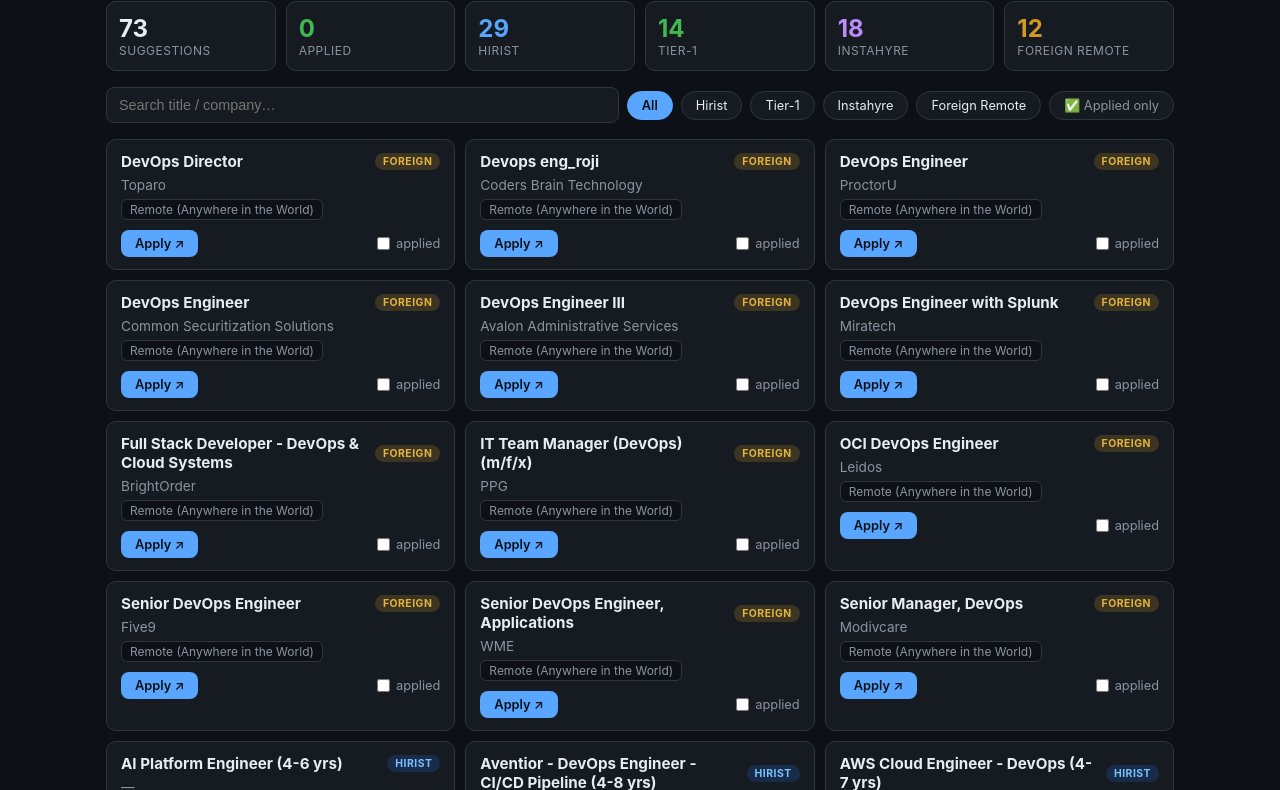
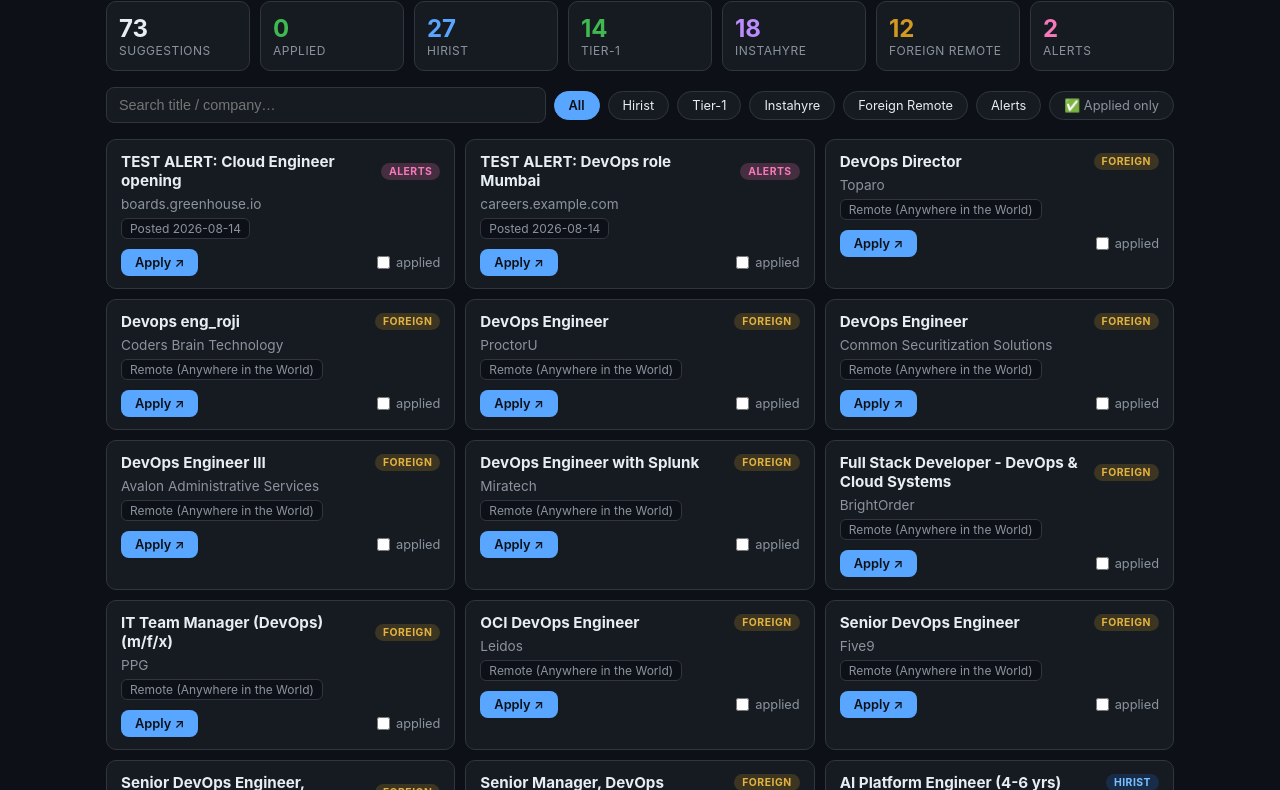
Before and after one commit to Coder-in-a-shell/job-dashboard, a plain HTML site: page index.html in a window 1280 px wide. Shown: the part 59-849 px from the top of the page. Drawn offline with Linux system fonts and the light colour scheme.

Commit message:
jobs: dashboard data 2026-08-15

```diff
--- a/data/jobs.json
+++ b/data/jobs.json
@@ -1,7 +1,31 @@
 {
- "updated_at": "2026-08-14 23:20 IST",
+ "updated_at": "2026-08-15 01:50 IST",
  "total": 73,
  "jobs": [
+  {
+   "id": "gal-test1",
+   "source": "Alerts",
+   "title": "TEST ALERT: Cloud Engineer opening",
+   "company": "boards.greenhouse.io",
+   "location": "",
+   "url": "https://boards.greenhouse.io/examplecorp/jobs/12345",
+   "exp": "",
+   "salary": "",
+   "posted": "2026-08-14",
+   "applied": false
+  },
+  {
+   "id": "gal-test2",
+   "source": "Alerts",
+   "title": "TEST ALERT: DevOps role Mumbai",
+   "company": "careers.example.com",
+   "location": "",
+   "url": "https://careers.example.com/devops-role",
+   "exp": "",
+   "salary": "",
+   "posted": "2026-08-14",
+   "applied": false
+  },
   {
    "id": "fr-toparo-devops director",
    "source": "Foreign",
@@ -267,18 +291,6 @@
    "applied": false
   },
   {
-   "id": "hirist-1659428",
-   "source": "Hirist",
-   "title": "DevOps Engineer (3-8 yrs)",
-   "company": "",
-   "location": "Others",
-   "url": "https://www.hirist.tech/j/1659428",
-   "exp": "3-8 yrs",
-   "salary": "",
-   "posted": "",
-   "applied": false
-  },
-  {
    "id": "hirist-1642416",
    "source": "Hirist",
    "title": "DevOps Engineer - Cloud Infrastructure (3-6 yrs)",
@@ -358,18 +370,6 @@
    "location": "Noida",
    "url": "https://www.hirist.tech/j/1638423",
    "exp": "4-7 yrs",
-   "salary": "",
-   "posted": "",
-   "applied": false
-  },
-  {
-   "id": "hirist-1647973",
-   "source": "Hirist",
-   "title": "L2 Oracle Cloud Infrastructure Engineer (4-6 yrs)",
-   "company": "",
-   "location": "Mumbai",
-   "url": "https://www.hirist.tech/j/1647973",
-   "exp": "4-6 yrs",
    "salary": "",
    "posted": "",
    "applied": false
--- a/index.html
+++ b/index.html
@@ -33,6 +33,7 @@
   .b-Tier-1{background:#3fb95033; color:#56d364}
   .b-Instahyre{background:#bc8cff33; color:#d2a8ff}
   .b-Foreign{background:#d2992233; color:#e3b341}
+  .b-Alerts{background:#f778ba33; color:#f778ba}
   .job h3{font-size:.95rem; line-height:1.25}
   .company{color:var(--muted); font-size:.85rem}
   .meta{display:flex; flex-wrap:wrap; gap:6px; color:var(--muted); font-size:.75rem}
@@ -61,6 +62,7 @@
   <div class="chip" data-src="Tier-1">Tier-1</div>
   <div class="chip" data-src="Instahyre">Instahyre</div>
   <div class="chip" data-src="Foreign">Foreign Remote</div>
+  <div class="chip" data-src="Alerts">Alerts</div>
   <div class="chip" id="appliedToggle">✅ Applied only</div>
 </div>
 
@@ -101,7 +103,8 @@
     <div class="stat"><div class="num" style="color:var(--accent)">${bySrc["Hirist"]||0}</div><div class="lbl">Hirist</div></div>
     <div class="stat"><div class="num" style="color:var(--green)">${bySrc["Tier-1"]||0}</div><div class="lbl">Tier-1</div></div>
     <div class="stat"><div class="num" style="color:var(--purple)">${bySrc["Instahyre"]||0}</div><div class="lbl">Instahyre</div></div>
-    <div class="stat"><div class="num" style="color:var(--amber)">${bySrc["Foreign"]||0}</div><div class="lbl">Foreign Remote</div></div>`;
+    <div class="stat"><div class="num" style="color:var(--amber)">${bySrc["Foreign"]||0}</div><div class="lbl">Foreign Remote</div></div>
+    <div class="stat"><div class="num" style="color:var(--pink)">${bySrc["Alerts"]||0}</div><div class="lbl">Alerts</div></div>`;
   document.getElementById("stats").innerHTML = html;
 }
 function renderJobs(){
@@ -153,8 +156,8 @@
   document.getElementById("updated").textContent = t;
   const srcs = [...new Set(d.jobs.map(j => j.source))];
   const note = d.jobs.some(j => j.source === "Instahyre")
-    ? "ℹ️ Instahyre section = snapshot from last digest run. Naukri + Google Alerts: coming soon."
-    : "ℹ️ Naukri + Google Alerts: coming soon.";
+    ? "ℹ️ Instahyre section = snapshot from last digest run. Naukri: coming soon."
+    : "ℹ️ Naukri: coming soon.";
   document.getElementById("footnote").textContent = note;
   renderStats(); renderJobs();
 }).catch(e => {
```
